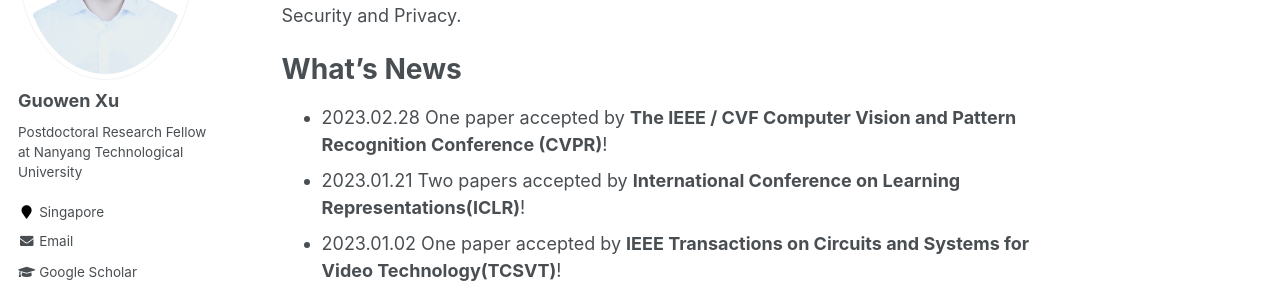
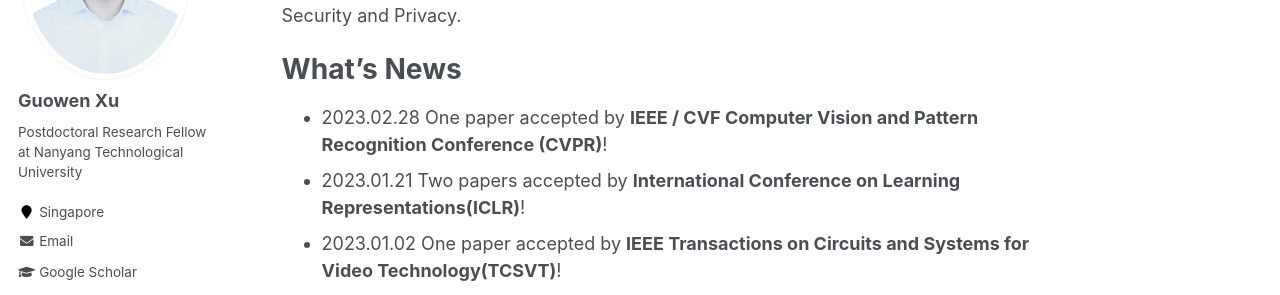
Before and after one commit to Guowen-xu/guowen-xu.github.io, a Jekyll site: the page built from _pages/about.md, in a window 1280 px wide and 900 px high. Shown: the part 266-561 px from the top of the window. Built offline with Jekyll 4.4.1, drawn with Linux system fonts in a browser that asks for light colours; some web fonts are replaced.

Commit message:
Update about.md

```diff
--- a/_pages/about.md
+++ b/_pages/about.md
@@ -13,7 +13,7 @@ redirect_from:
 
 What's News
 ======
-- 2023.02.28 One paper accepted by **The IEEE / CVF Computer Vision and Pattern Recognition Conference (CVPR)**!
+- 2023.02.28 One paper accepted by **IEEE / CVF Computer Vision and Pattern Recognition Conference (CVPR)**!
 - 2023.01.21 Two papers accepted by **International Conference on Learning Representations(ICLR)**!
 - 2023.01.02 One paper accepted by **IEEE Transactions on Circuits and Systems for Video Technology(TCSVT)**!
 - 2022.12.19 One paper accepted by **IEEE Transactions on Services Computing(TSC)**!
```
